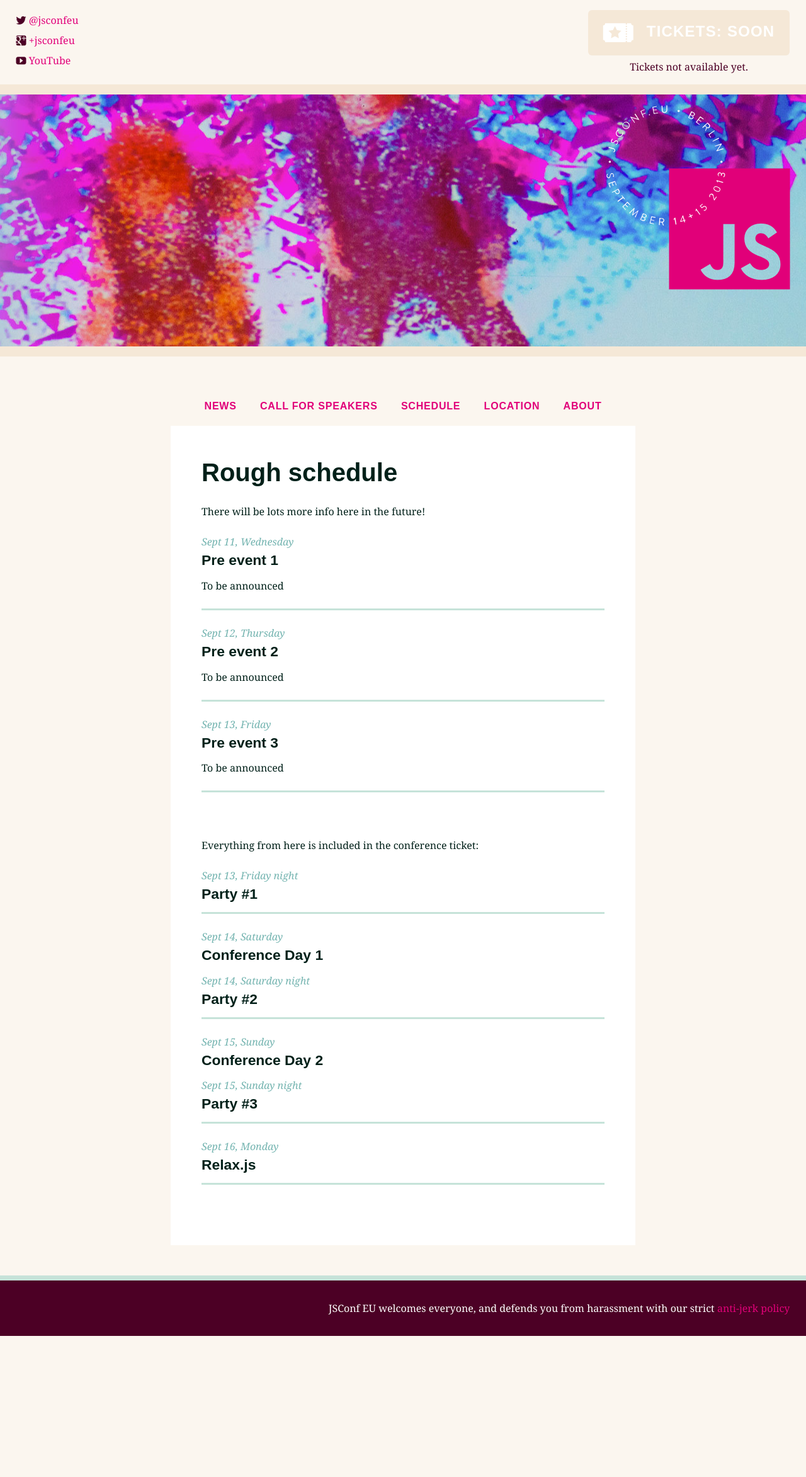
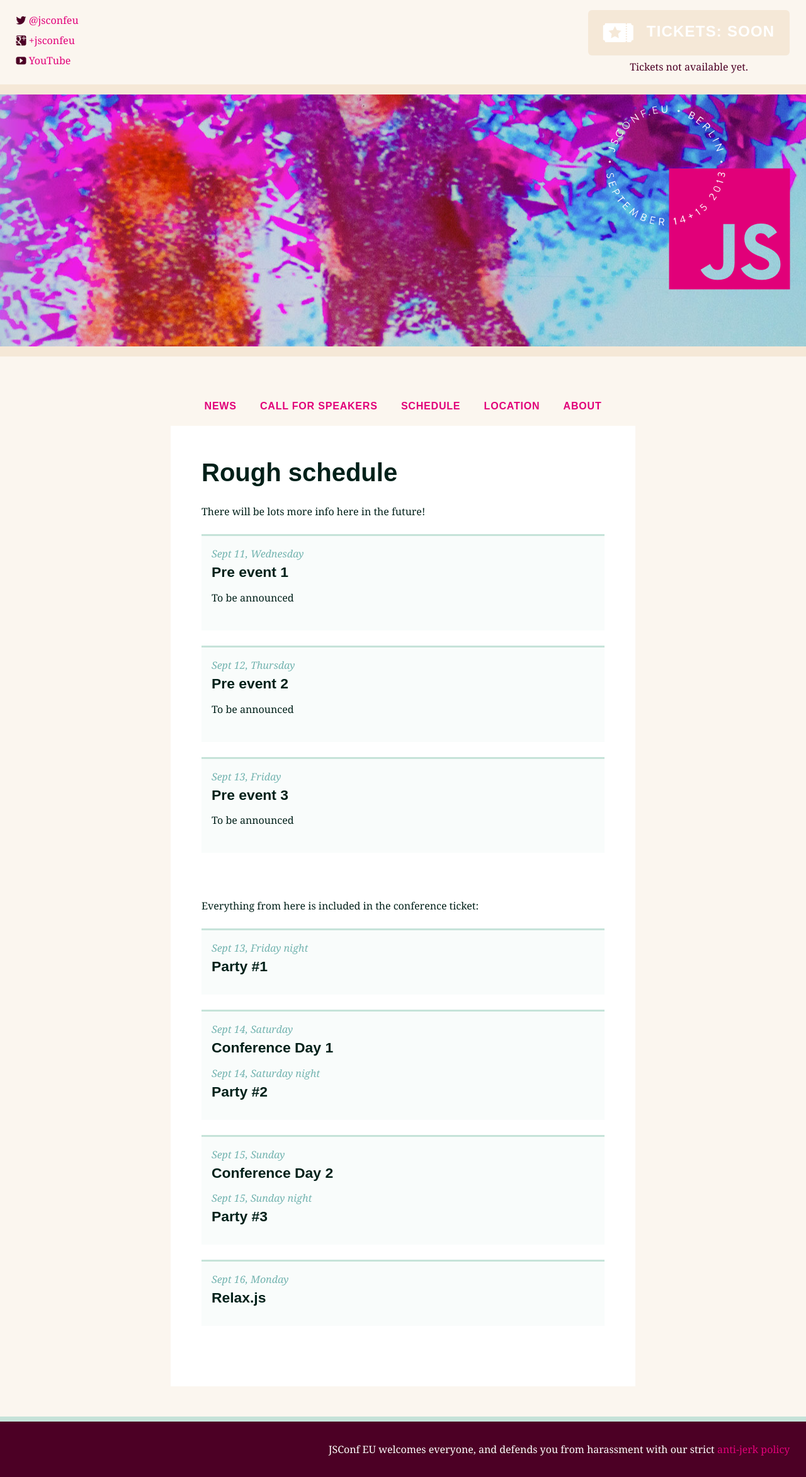
Before and after one commit to jsconf/2013.jsconf.eu, a Jekyll site: the page built from schedule/index.md, in a window 1280 px wide. Shown: the whole page at 63% size. Built offline with Jekyll 4.4.1, drawn with Linux system fonts in a browser that asks for light colours; nearby versions of some CDN libraries; before the commit the page ends 2121 px from its top, so only the background shows below that.

Commit message:
style schedule

```diff
--- a/sass/imports/main.scss
+++ b/sass/imports/main.scss
@@ -279,10 +279,12 @@ footer {
     margin-bottom: 4.5em;
     li {
       margin-left: 0;
-      padding-left: 0;
+      margin-bottom: 1.5em;
+      padding: 1em;
+      border-top: .1875em solid $color_mint;
       text-indent: 0;
-      margin-bottom: 1.5em;
-      border-bottom: .1875em solid $color_mint;
+      background-color: tint($color_mint, 90%);
+
     }
     > li:before {
       display: none;
--- a/stylesheets/screen.css
+++ b/stylesheets/screen.css
@@ -427,34 +427,35 @@ footer {
 /* line 280, ../sass/imports/main.scss */
 .main_column .schedule_list li {
   margin-left: 0;
-  padding-left: 0;
+  margin-bottom: 1.5em;
+  padding: 1em;
+  border-top: 0.1875em solid #c6e3d9;
   text-indent: 0;
-  margin-bottom: 1.5em;
-  border-bottom: 0.1875em solid #c6e3d9;
+  background-color: #f9fcfb;
 }
-/* line 287, ../sass/imports/main.scss */
+/* line 289, ../sass/imports/main.scss */
 .main_column .schedule_list > li:before {
   display: none;
 }
-/* line 290, ../sass/imports/main.scss */
+/* line 292, ../sass/imports/main.scss */
 .main_column .schedule_list i {
   display: block;
   color: #74b4b0;
   font-style: italic;
 }
 
-/* line 301, ../sass/imports/main.scss */
+/* line 303, ../sass/imports/main.scss */
 blockquote {
   margin: 2.5em 1.5em 3em;
   color: #4c0025;
 }
-/* line 304, ../sass/imports/main.scss */
+/* line 306, ../sass/imports/main.scss */
 blockquote p {
   font-style: italic;
 }
 
 /* links */
-/* line 313, ../sass/imports/main.scss */
+/* line 315, ../sass/imports/main.scss */
 a,
 a:link,
 a:visited {
@@ -466,7 +467,7 @@ a:visited {
   transition: color 0.1s ease-in-out, border-color 0.1s ease-in-out, background-color 0.1s ease-in-out;
 }
 
-/* line 321, ../sass/imports/main.scss */
+/* line 323, ../sass/imports/main.scss */
 a:hover,
 a:active,
 a:focus {
@@ -475,12 +476,12 @@ a:focus {
   text-decoration: none;
 }
 
-/* line 329, ../sass/imports/main.scss */
+/* line 331, ../sass/imports/main.scss */
 nav ul {
   margin: 1em 0;
   text-align: center;
 }
-/* line 333, ../sass/imports/main.scss */
+/* line 335, ../sass/imports/main.scss */
 nav li {
   display: inline-block;
   padding: 0.2em 0.5em;
@@ -489,12 +490,12 @@ nav li {
   font-weight: bold;
 }
 
-/* line 341, ../sass/imports/main.scss */
+/* line 343, ../sass/imports/main.scss */
 .main {
   padding: 3em 0;
 }
 
-/* line 345, ../sass/imports/main.scss */
+/* line 347, ../sass/imports/main.scss */
 .main_column {
   max-width: 640px;
   margin: 0 auto;
@@ -502,25 +503,25 @@ nav li {
   overflow: hidden;
 }
 
-/* line 352, ../sass/imports/main.scss */
+/* line 354, ../sass/imports/main.scss */
 section {
   margin: 0 0 4.5em 0;
   padding: 0 3%;
   clear: both;
 }
 
-/* line 359, ../sass/imports/main.scss */
+/* line 361, ../sass/imports/main.scss */
 article {
   margin-bottom: 4.5em;
 }
-/* line 361, ../sass/imports/main.scss */
+/* line 363, ../sass/imports/main.scss */
 article header {
   margin-bottom: 1em;
   border-bottom: 0.1875em solid #c6e3d9;
 }
 
 /* fluid iframes */
-/* line 368, ../sass/imports/main.scss */
+/* line 370, ../sass/imports/main.scss */
 .embed_container {
   position: relative;
   margin-bottom: 1.5em;
@@ -530,7 +531,7 @@ article header {
   overflow: hidden;
 }
 
-/* line 378, ../sass/imports/main.scss */
+/* line 380, ../sass/imports/main.scss */
 .embed_container iframe,
 .embed_container img {
   position: absolute;
@@ -540,12 +541,12 @@ article header {
   height: 100%;
 }
 
-/* line 386, ../sass/imports/main.scss */
+/* line 388, ../sass/imports/main.scss */
 .person {
   position: relative;
 }
 
-/* line 390, ../sass/imports/main.scss */
+/* line 392, ../sass/imports/main.scss */
 .person div {
   position: absolute;
   bottom: 10px;
@@ -553,12 +554,12 @@ article header {
   color: #fbf6ef;
 }
 
-/* line 397, ../sass/imports/main.scss */
+/* line 399, ../sass/imports/main.scss */
 .person a {
   color: #fbf6ef;
 }
 
-/* line 401, ../sass/imports/main.scss */
+/* line 403, ../sass/imports/main.scss */
 .date {
   color: #74b4b0;
   font-size: .875em;
```
